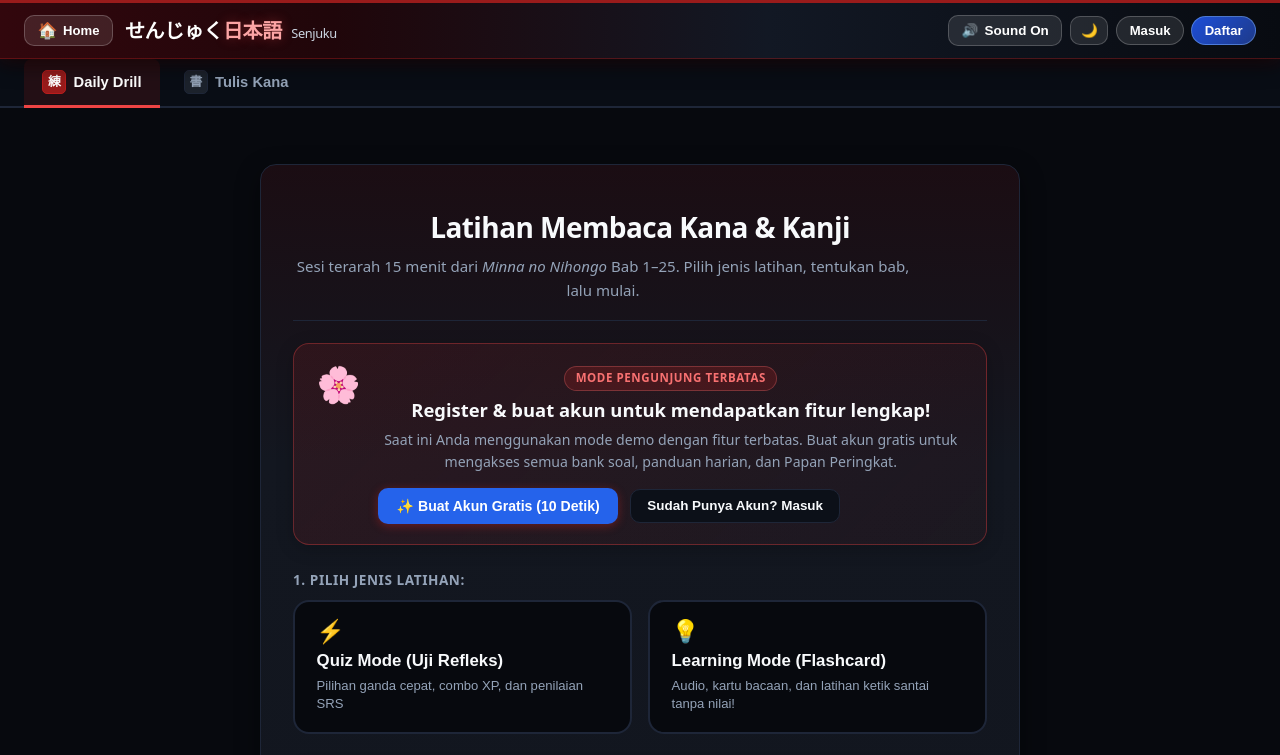
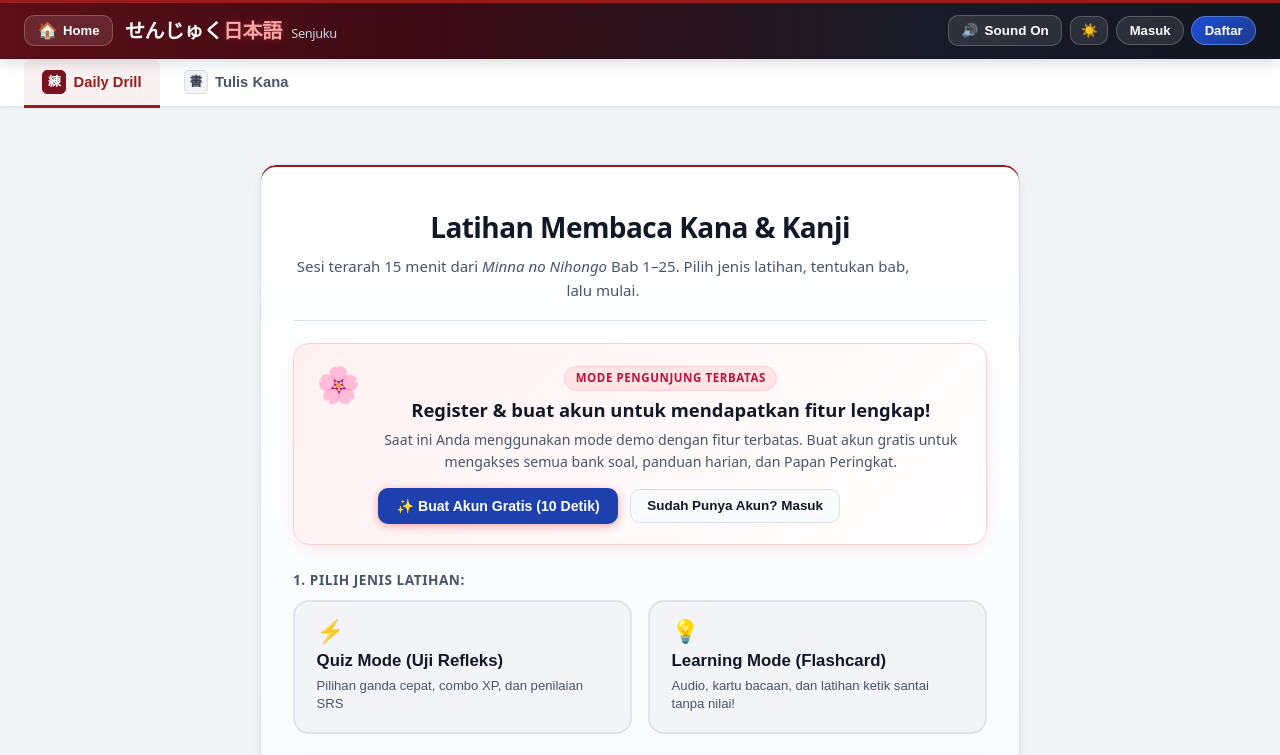
Before and after one commit to agralabs/senjuku, a website with bundled scripts: page index.html in a window 1280 px wide. Shown: the top 755 px of the page. Built offline with nearby package versions, Linux system fonts and the light colour scheme; files whose address does not match are found by name; a web font is replaced by a local one.

Commit message:
chore: set light mode as default theme

```diff
--- a/index.html
+++ b/index.html
@@ -15,7 +15,7 @@
   <link rel="stylesheet" href="css/ai-advisor.css">
   <link rel="stylesheet" href="css/sumi-urushi.css">
 </head>
-<body class="dark-theme">
+<body class="light-theme">
   <!-- Top Navigation Bar -->
   <header class="app-header">
     <div class="header-left-group">
@@ -50,7 +50,7 @@
       </button>
 
       <button type="button" class="icon-toggle-btn theme-btn" id="themeToggleBtn" title="Ganti Tema Gelap / Terang">
-        <span class="theme-icon">🌙</span>
+        <span class="theme-icon">☀️</span>
       </button>
 
       <!-- Multi-User Auth / Profile Status Slot -->
--- a/js/app.js
+++ b/js/app.js
@@ -1030,7 +1030,7 @@ export class JapaneseApp {
   }
 
   applyTheme() {
-    const savedTheme = localStorage.getItem('kirakira_theme') || 'dark';
+    const savedTheme = localStorage.getItem('kirakira_theme') || 'light';
     const isLight = savedTheme === 'light';
     document.body.classList.toggle('light-theme', isLight);
     document.body.classList.toggle('dark-theme', !isLight);
```
